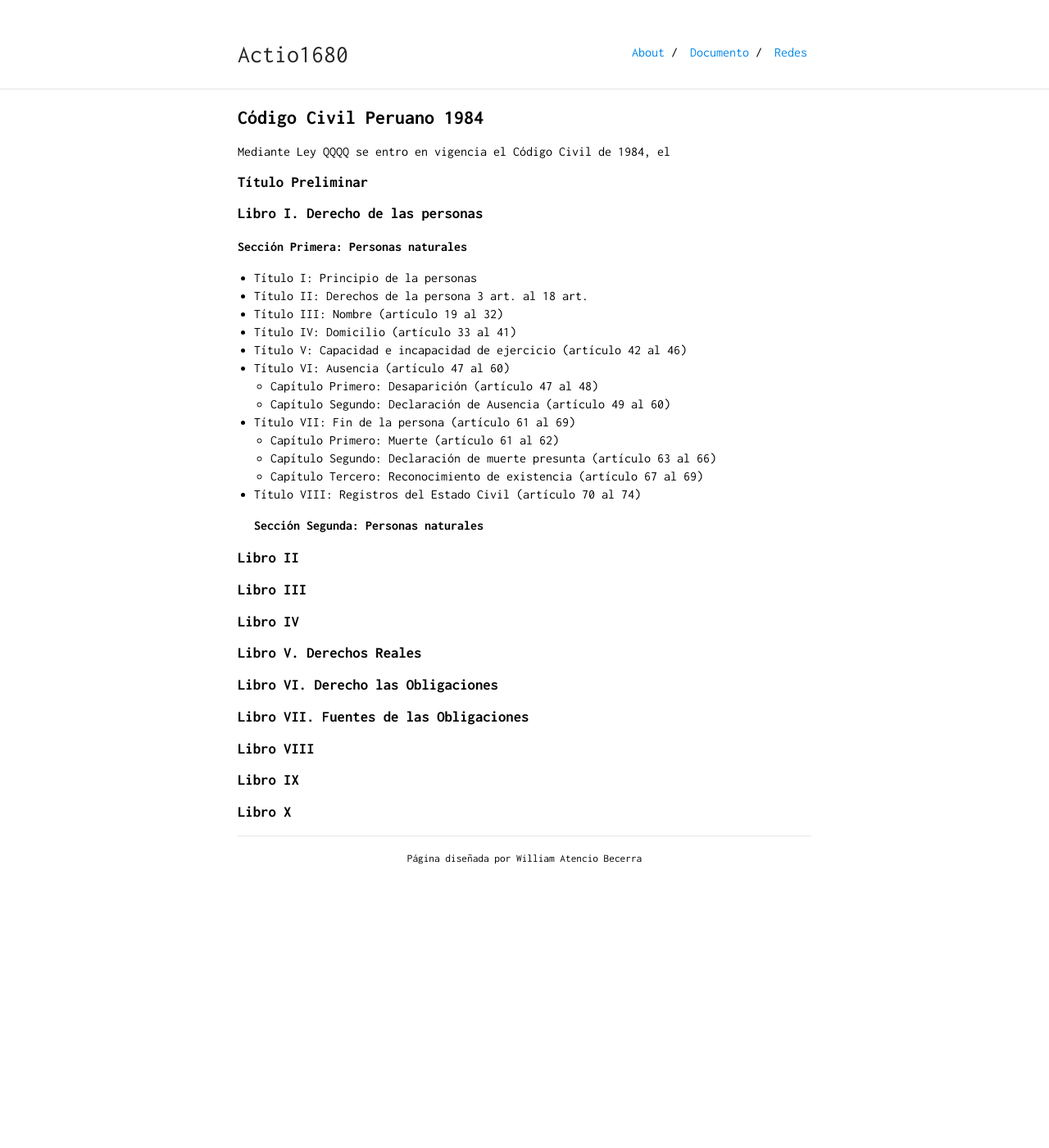
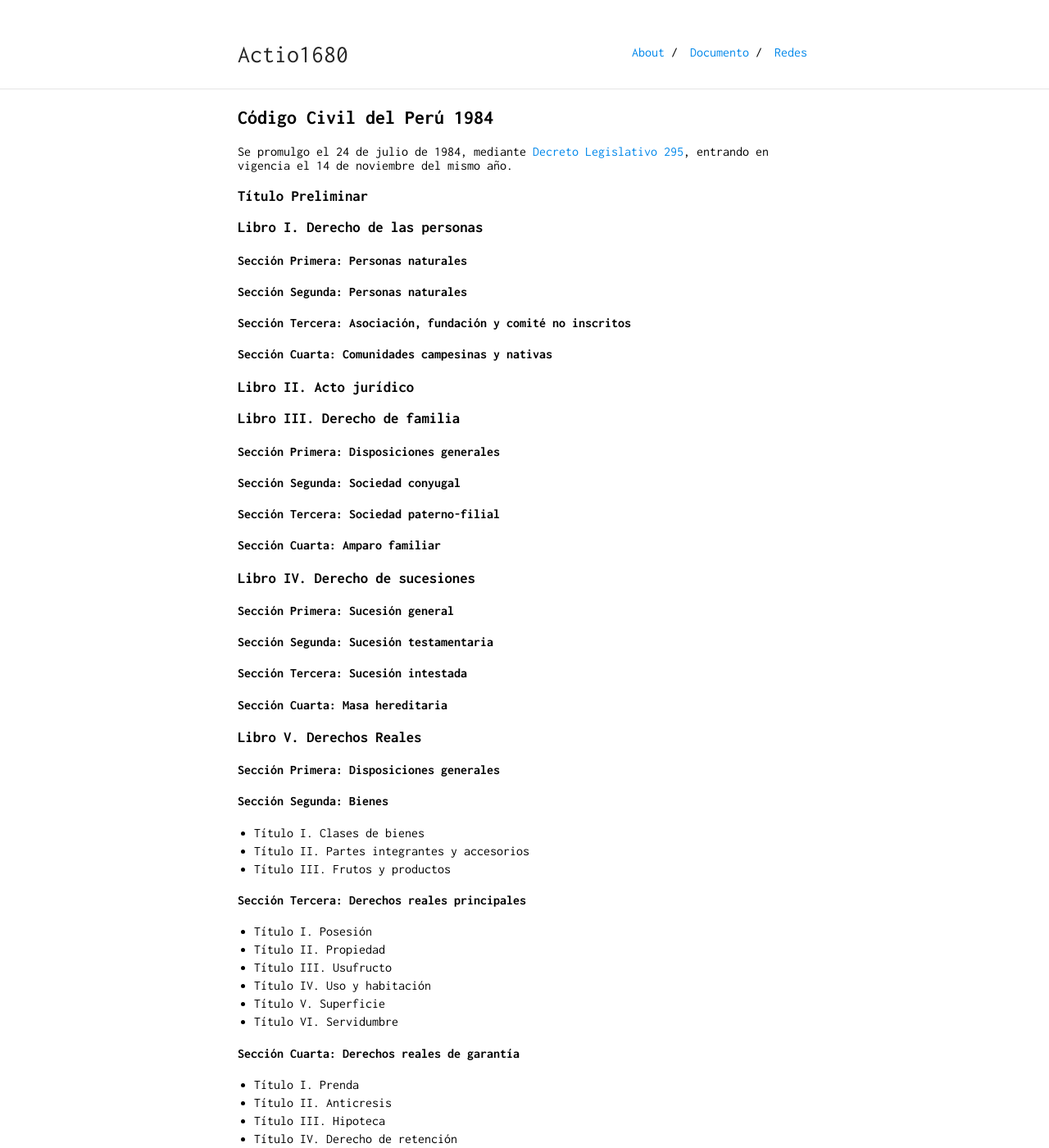
Before and after one commit to actio1680/actio1680.github.io, a Jekyll site: the page built from cc1984.md, in a window 1280 px wide and 1400 px high. Shown: the whole window at 82% size. Built offline with Jekyll 4.4.1, drawn with Linux system fonts in a browser that asks for light colours; our own code applies the rules of GitHub Pages for plain Markdown files; some of the changed text lies outside the part shown.

Commit message:
Update cc1984.md

```diff
--- a/cc1984.md
+++ b/cc1984.md
@@ -1,33 +1,123 @@
 ---
 layout: default
 ---
-## Código Civil Peruano 1984
-Mediante Ley QQQQ se entro en vigencia el Código Civil de 1984, el
+## Código Civil del Perú 1984
+Se promulgo el 24 de julio de 1984, mediante [Decreto Legislativo 295](/Decretos-Legislativos/Decreto-Legislativo-295.md), entrando en vigencia el 14 de noviembre del mismo año.
 
 ### Título Preliminar
 ### Libro I. Derecho de las personas
 #### Sección Primera: Personas naturales
-- Título I: Principio de la personas
-- Título II: Derechos de la persona 3 art. al 18 art.
-- Título III: Nombre (artículo 19 al 32)
-- Título IV: Domicilio (artículo 33 al 41)
-- Título V: Capacidad e incapacidad de ejercicio (artículo 42 al 46)
-- Título VI: Ausencia (artículo 47 al 60)
-  - Capítulo Primero: Desaparición (artículo 47 al 48)
-  - Capítulo Segundo: Declaración de Ausencia (artículo 49 al 60)
-- Título VII: Fin de la persona (artículo 61 al 69)
-  - Capítulo Primero: Muerte (artículo 61 al 62)
-  - Capítulo Segundo: Declaración de muerte presunta (artículo 63 al 66)
-  - Capítulo Tercero: Reconocimiento de existencia (artículo 67 al 69)
-- Título VIII: Registros del Estado Civil (artículo 70 al 74)
 #### Sección Segunda: Personas naturales
+#### Sección Tercera: Asociación, fundación y comité no inscritos
+#### Sección Cuarta: Comunidades campesinas y nativas
 
-### Libro II
-### Libro III
-### Libro IV
+### Libro II. Acto jurídico
+
+### Libro III. Derecho de familia
+#### Sección Primera: Disposiciones generales
+#### Sección Segunda: Sociedad conyugal
+#### Sección Tercera: Sociedad paterno-filial
+#### Sección Cuarta: Amparo familiar
+
+### Libro IV. Derecho de sucesiones
+#### Sección Primera: Sucesión general
+#### Sección Segunda: Sucesión testamentaria
+#### Sección Tercera: Sucesión intestada
+#### Sección Cuarta: Masa hereditaria
+
 ### Libro V. Derechos Reales
-### Libro VI. Derecho las Obligaciones
+#### Sección Primera: Disposiciones generales
+
+#### Sección Segunda: Bienes
+- Título I. Clases de bienes
+- Título II. Partes integrantes y accesorios
+- Título III. Frutos y productos
+
+#### Sección Tercera: Derechos reales principales
+- Título I. Posesión
+- Título II. Propiedad
+- Título III. Usufructo
+- Título IV. Uso y habitación
+- Título V. Superficie
+- Título VI. Servidumbre
+
+#### Sección Cuarta: Derechos reales de garantía
+- Título I. Prenda
+- Título II. Anticresis
+- Título III. Hipoteca
+- Título IV. Derecho de retención
+
+### Libro VI. Las Obligaciones
+
+#### Sección Primera: Las obligaciones y sus modalidades
+- Título I. Obligaciones de dar
+- Título II. Obligaciones de hacer
+- Título III. Obligaciones de no hacer
+- Título IV. Obligaciones alternativas y facultativas
+- Título V. Obligaciones divisibles e indivisibles
+- Título VI. Obligaciones mancomunadas y solidarias
+- Título VII. Reconocimiento de las obligaciones
+- Título VIII. Transmisión de las obligaciones
+
+#### Sección Segunda: Efectos de las obligaciones
+- Título I. Disposiciones generales
+- Título II. Pago
+- Título III. Novación
+- Título IV. Compensación
+- Título V. Condonación
+- Título VI. Consolidación
+- Título VII. Transacción
+- Título VIII. Mutuo disenso
+- Título IX. Inejecución de Obligaciones
+
 ### Libro VII. Fuentes de las Obligaciones
-### Libro VIII
-### Libro IX
-### Libro X
+#### Sección Primera. Contratos en general
+- Título I. Disposiciones generales
+- Título II. El consentimiento
+- Título III. Objeto del contrato
+- Título IV. Forma del contrato
+- Título V. Contratos preparatorios
+- Título VI. Contrato con prestaciones recíprocas
+- Título VII. Cesión de posición contractual
+- Título VIII. Excesiva onerosidad de la prestación
+- Título IX. Lesión
+- Título X. Contrato en favor de tercero
+- Título XI. Promesa de la Obligación o del hecho de un tercero
+- Título XII. Contrato por persona a nombrar
+- Título XIII. Arras confirmatorias
+- Título XIV. Arras de retractación
+- Título XV. Obligaciones de saneamiento
+
+#### Sección Segunda: Contratos nominados
+- Título I. Compraventa
+- Título II. Permuta
+- Título III. Suministro
+- Título IV. Donación
+- Título V. Mutuo
+- Título VI. Arrendamiento
+- Título VII. Hospedaje
+- Título VIII. Comodato
+- Título IX. Prestación de servicios
+- Título X. Fianza
+- Título XI. Cláusula compromisoria y compromiso arbitral
+- Título XII. Renta vitalicia
+- Título XIII. Juego y apuesta
+
+#### Sección Tercera: Gestión de negocios
+#### Sección Cuarta: Enriquecimiento sin causa
+#### Sección Quinta: Promesa unilateral
+#### Sección Sexta: Responsabilidad extracontractual
+
+### Libro VIII. Prescripción y caducidad
+
+### Libro IX. Registros Públicos
+- Título I: Disposiciones generales
+- Título II: Registro de la propiedad inmueble
+- Título III: Registro de personas jurídicas
+- Título IV: Registro personal
+- Título V: Registro de mandatos y poderes
+- Título VI: Registro de testamentos
+- Título VII: Registro de sucesiones intestadas
+- Título VIII: Registro de bienes muebles
+
+### Libro X. Derecho internacional privado
```
